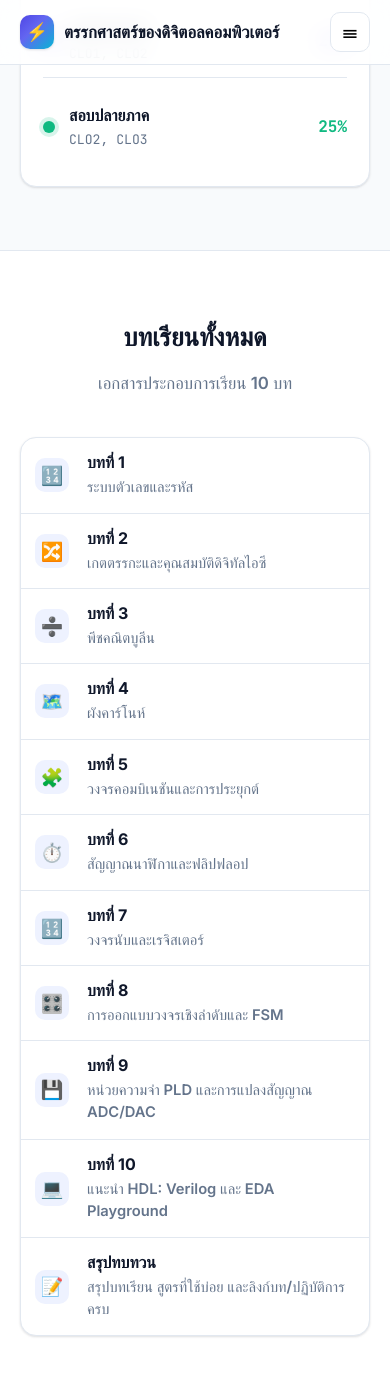
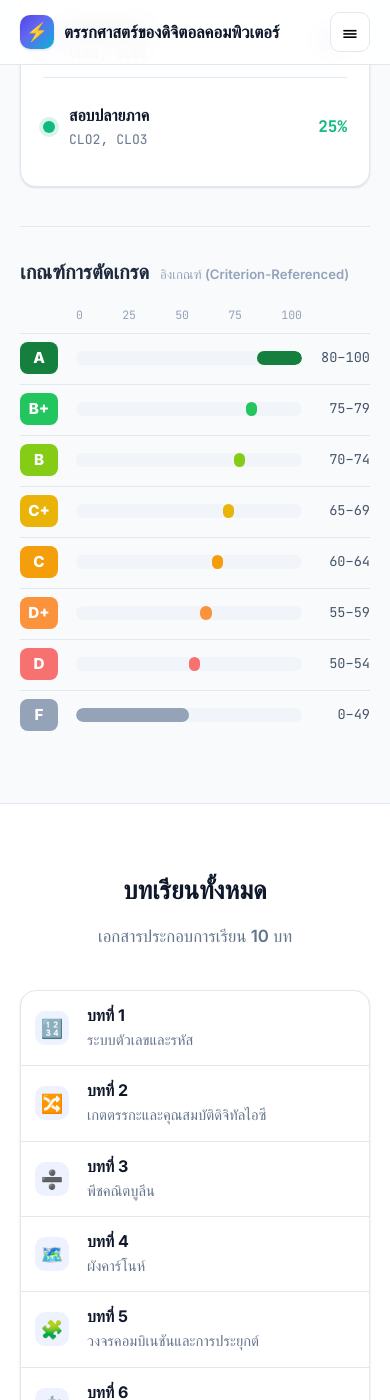
Before and after one commit to alfaXphoori/DigitalComputer, a Jekyll site: the page built from index.html, in a window 390 px wide and 1400 px high, scrolled down 5149 px. Built offline with Jekyll 4.4.1, drawn with Linux system fonts in a browser that asks for light colours; some web fonts are replaced.

Commit message:
feat(site): add grading scale (เกณฑ์การตัดเกรด) to assessment section
Add a criterion-referenced grade scale (A 80–100 … F 0–49) under the
assessment section, shown as colored bars on a 0–100 axis with GPA and
Thai descriptions, mirroring the TechEngineering course site.

Co-Authored-By: Claude Opus 4.8 <noreply@anthropic.com>

```diff
--- a/assets/css/style.css
+++ b/assets/css/style.css
@@ -2760,3 +2760,24 @@ table.schedule tbody tr:hover { background: #f8fafc; }
     stroke-dashoffset: -14;
   }
 }
+
+/* ---------- Grade scale (เกณฑ์การตัดเกรด) ---------- */
+.grade-block { margin-top: 40px; padding-top: 28px; border-top: 1px solid var(--line); }
+.grade-title { font-size: 1.25rem; margin: 0 0 16px; }
+.grade-title span { font-size: .82rem; font-weight: 500; color: #94a3b8; margin-left: 6px; }
+.grade-scale { display: grid; gap: 2px; }
+.grade-axis { display: grid; grid-template-columns: 56px 1fr 64px 40px 88px; gap: 12px; align-items: center; margin-bottom: 6px; }
+.grade-axis__track { display: flex; justify-content: space-between; font-size: .72rem; color: #94a3b8; font-family: "JetBrains Mono", monospace; }
+.grade-row { display: grid; grid-template-columns: 56px 1fr 64px 40px 88px; gap: 12px; align-items: center; padding: 8px 0; border-top: 1px solid var(--line); }
+.grade-badge { display: inline-grid; place-items: center; width: 44px; height: 32px; border-radius: 8px; color: #fff; font-weight: 800; font-size: .95rem; }
+.grade-bar { position: relative; height: 14px; background: #f1f5f9; border-radius: 999px; overflow: hidden; }
+.grade-bar__fill { position: absolute; top: 0; bottom: 0; border-radius: 999px; }
+.grade-score { font-family: "JetBrains Mono", monospace; font-size: .85rem; color: #475569; text-align: right; white-space: nowrap; }
+.grade-gpa { font-weight: 700; color: #334155; text-align: center; }
+.grade-desc { color: #64748b; font-size: .9rem; white-space: nowrap; }
+@media (max-width: 640px) {
+  .grade-axis { grid-template-columns: 44px 1fr 56px; }
+  .grade-row { grid-template-columns: 44px 1fr 56px; }
+  .grade-badge { width: 38px; }
+  .grade-gpa, .grade-desc { display: none; }
+}
--- a/index.html
+++ b/index.html
@@ -164,6 +164,72 @@ title: หน้าแรก
           <span class="assess__pct">25%</span>
         </li>
       </ul>
+    </div>
+
+    <div class="grade-block">
+      <h3 class="grade-title">เกณฑ์การตัดเกรด <span>อิงเกณฑ์ (Criterion-Referenced)</span></h3>
+      <div class="grade-scale">
+        <div class="grade-axis">
+          <span></span>
+          <div class="grade-axis__track"><span>0</span><span>25</span><span>50</span><span>75</span><span>100</span></div>
+        </div>
+        <div class="grade-row">
+          <span class="grade-badge" style="background:#15803d">A</span>
+          <div class="grade-bar"><span class="grade-bar__fill" style="left:80%;width:20%;background:#15803d"></span></div>
+          <span class="grade-score">80–100</span>
+          <span class="grade-gpa">4.0</span>
+          <span class="grade-desc">ดีเยี่ยม</span>
+        </div>
+        <div class="grade-row">
+          <span class="grade-badge" style="background:#22c55e">B+</span>
+          <div class="grade-bar"><span class="grade-bar__fill" style="left:75%;width:5%;background:#22c55e"></span></div>
+          <span class="grade-score">75–79</span>
+          <span class="grade-gpa">3.5</span>
+          <span class="grade-desc">ดีมาก</span>
+        </div>
+        <div class="grade-row">
+          <span class="grade-badge" style="background:#84cc16">B</span>
+          <div class="grade-bar"><span class="grade-bar__fill" style="left:70%;width:5%;background:#84cc16"></span></div>
+          <span class="grade-score">70–74</span>
+          <span class="grade-gpa">3.0</span>
+          <span class="grade-desc">ดี</span>
+        </div>
+        <div class="grade-row">
+          <span class="grade-badge" style="background:#eab308">C+</span>
+          <div class="grade-bar"><span class="grade-bar__fill" style="left:65%;width:5%;background:#eab308"></span></div>
+          <span class="grade-score">65–69</span>
+          <span class="grade-gpa">2.5</span>
+          <span class="grade-desc">ดีพอใช้</span>
+        </div>
+        <div class="grade-row">
+          <span class="grade-badge" style="background:#f59e0b">C</span>
+          <div class="grade-bar"><span class="grade-bar__fill" style="left:60%;width:5%;background:#f59e0b"></span></div>
+          <span class="grade-score">60–64</span>
+          <span class="grade-gpa">2.0</span>
+          <span class="grade-desc">พอใช้</span>
+        </div>
+        <div class="grade-row">
+          <span class="grade-badge" style="background:#fb923c">D+</span>
+          <div class="grade-bar"><span class="grade-bar__fill" style="left:55%;width:5%;background:#fb923c"></span></div>
+          <span class="grade-score">55–59</span>
+          <span class="grade-gpa">1.5</span>
+          <span class="grade-desc">อ่อน</span>
+        </div>
+        <div class="grade-row">
+          <span class="grade-badge" style="background:#f87171">D</span>
+          <div class="grade-bar"><span class="grade-bar__fill" style="left:50%;width:5%;background:#f87171"></span></div>
+          <span class="grade-score">50–54</span>
+          <span class="grade-gpa">1.0</span>
+          <span class="grade-desc">ผ่านขั้นต่ำ</span>
+        </div>
+        <div class="grade-row">
+          <span class="grade-badge" style="background:#94a3b8">F</span>
+          <div class="grade-bar"><span class="grade-bar__fill" style="left:0%;width:50%;background:#94a3b8"></span></div>
+          <span class="grade-score">0–49</span>
+          <span class="grade-gpa">0.0</span>
+          <span class="grade-desc">ตก</span>
+        </div>
+      </div>
     </div>
   </div>
 </section>
```
